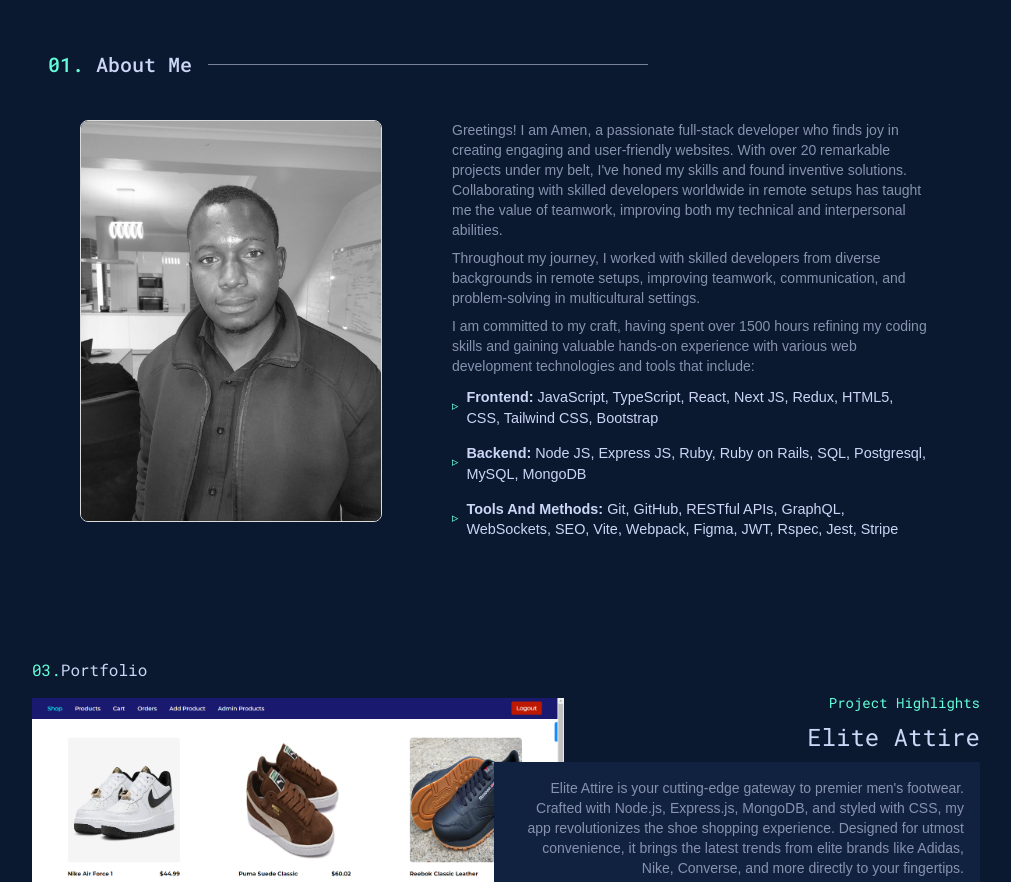
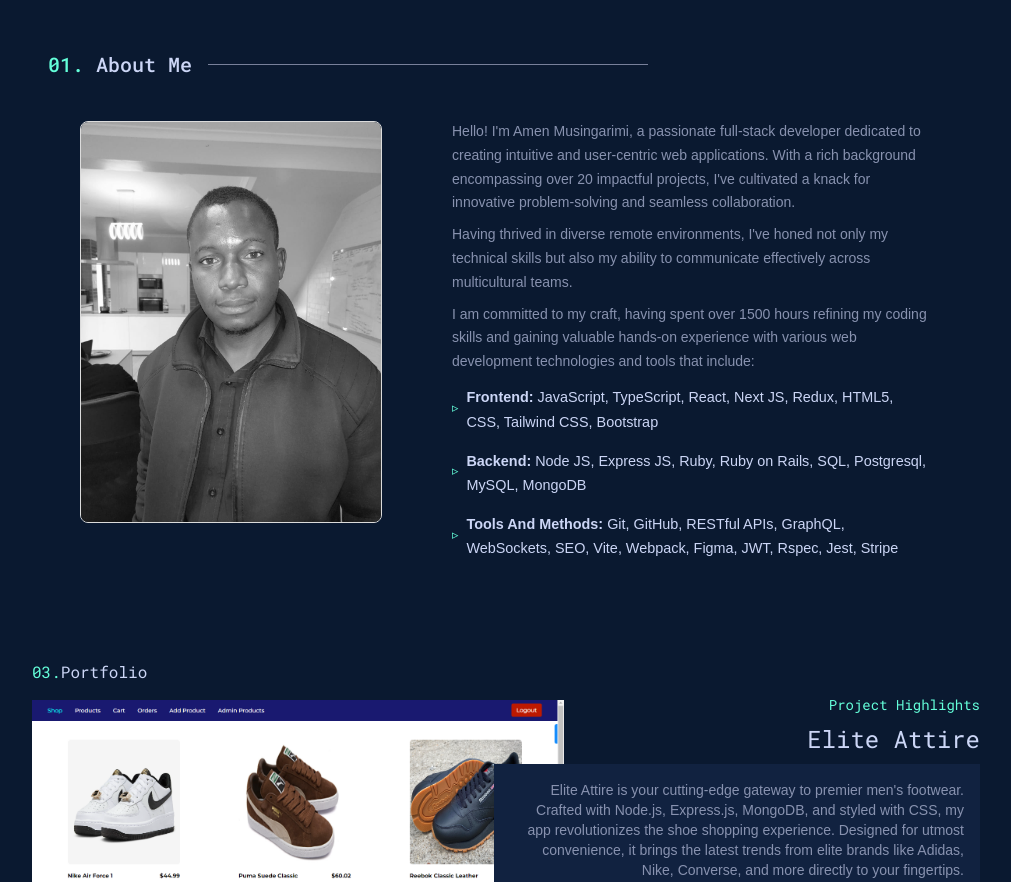
Before and after one commit to Amen-Musingarimi/portfolio, a React (Create React App) app: page / in a window 1280 px wide. Shown: the part 800-1682 px from the top of the page, without its empty margins (120-1131 px from the left). Built offline with nearby package versions, Linux system fonts and the light colour scheme.

Commit message:
Modify the about me summary

```diff
--- a/src/pages/About.js
+++ b/src/pages/About.js
@@ -91,26 +91,25 @@
           <Box className="about-content" sx={{ fontFamily: 'sans-serif' }}>
             <Typography
               variant="body2"
-              sx={{ mt: 2, fontFamily: 'sans-serif' }}
+              sx={{ mt: 2, fontFamily: 'sans-serif', lineHeight: 1.7 }}
             >
-              Greetings! I am Amen, a passionate full-stack developer who finds
-              joy in creating engaging and user-friendly websites. With over 20
-              remarkable projects under my belt, I&apos;ve honed my skills and
-              found inventive solutions. Collaborating with skilled developers
-              worldwide in remote setups has taught me the value of teamwork,
-              improving both my technical and interpersonal abilities.
+              Hello! I&apos;m Amen Musingarimi, a passionate full-stack
+              developer dedicated to creating intuitive and user-centric web
+              applications. With a rich background encompassing over 20
+              impactful projects, I&apos;ve cultivated a knack for innovative
+              problem-solving and seamless collaboration.
             </Typography>
             <Typography
               variant="body2"
-              sx={{ mt: 1, fontFamily: 'sans-serif' }}
+              sx={{ mt: 1, fontFamily: 'sans-serif', lineHeight: 1.7 }}
             >
-              Throughout my journey, I worked with skilled developers from
-              diverse backgrounds in remote setups, improving teamwork,
-              communication, and problem-solving in multicultural settings.
+              Having thrived in diverse remote environments, I&apos;ve honed not
+              only my technical skills but also my ability to communicate
+              effectively across multicultural teams.
             </Typography>
             <Typography
               variant="body2"
-              sx={{ mt: 1, fontFamily: 'sans-serif' }}
+              sx={{ mt: 1, fontFamily: 'sans-serif', lineHeight: 1.7 }}
             >
               I am committed to my craft, having spent over 1500 hours refining
               my coding skills and gaining valuable hands-on experience with
@@ -150,6 +149,7 @@
                         fontFamily: 'sans-serif',
                         fontWeight: '300',
                         color: '#CCD6F6',
+                        lineHeight: 1.7,
                       }}
                     >
                       <span className="keyName">Frontend: </span>
@@ -190,6 +190,7 @@
                         fontFamily: 'sans-serif',
                         fontWeight: '300',
                         color: '#CCD6F6',
+                        lineHeight: 1.7,
                       }}
                     >
                       <span className="keyName">Backend: </span>
@@ -230,6 +231,7 @@
                         fontFamily: 'sans-serif',
                         fontWeight: '300',
                         color: '#CCD6F6',
+                        lineHeight: 1.7,
                       }}
                     >
                       <span className="keyName">Tools And Methods: </span>
```
